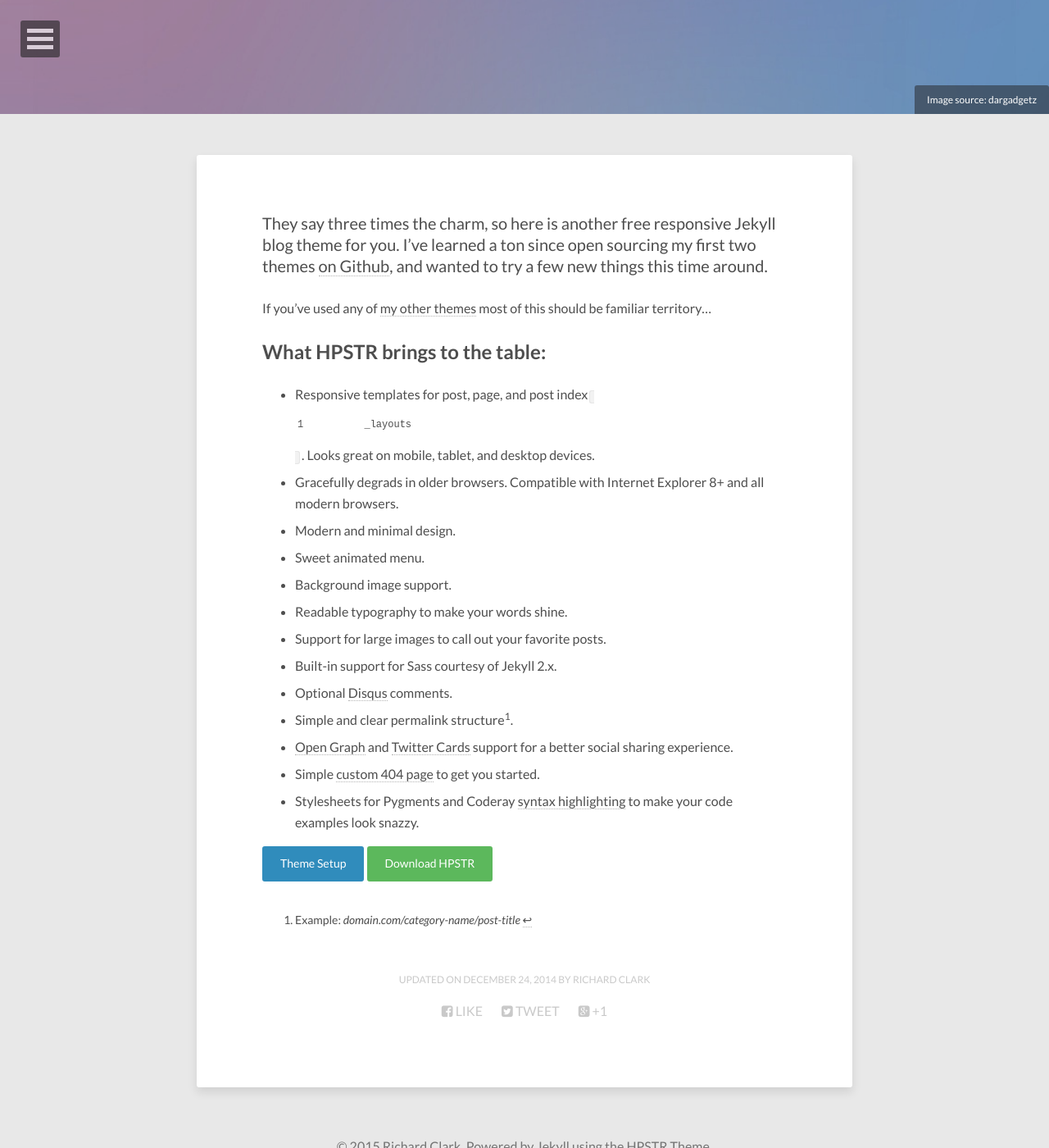
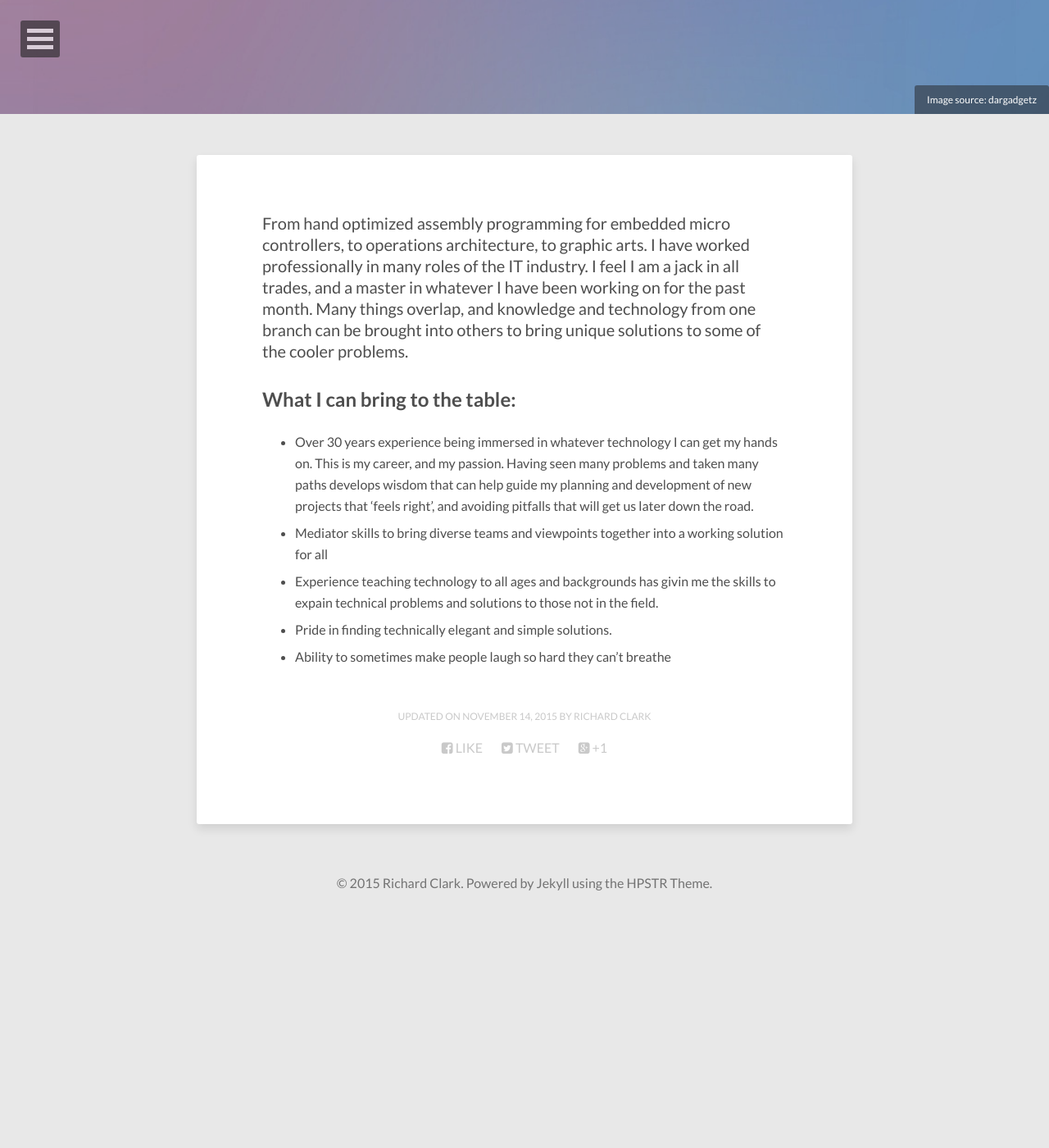
Before and after one commit to seerickcode/seerickcode.github.io, a Jekyll site: the page built from about/index.md, in a window 1280 px wide and 1400 px high, scrolled down 261 px. Shown: the whole window at 82% size. Built offline with Jekyll 4.4.1, drawn with Linux system fonts in a browser that asks for light colours; nearby versions of some CDN libraries; after the commit the page ends 1379 px from its top, so only the background shows below that; some of the changed text lies outside the part shown.

Commit message:
Saved index.md with Dillinger.io

```diff
--- a/about/index.md
+++ b/about/index.md
@@ -1,34 +1,20 @@
 ---
 layout: page
-title: About the Jekyll Theme
+title: About Me
 image:
   feature: abstract-5.jpg
   credit: dargadgetz
   creditlink: http://www.dargadgetz.com/ios-7-abstract-wallpaper-pack-for-iphone-5-and-ipod-touch-retina/
 comments: false
-modified: 2014-12-24
+modified: 2015-11-14
 ---
 
-They say three times the charm, so here is another free responsive Jekyll blog theme for you. I've learned a ton since open sourcing my first two themes [on Github](http://github.com/mmistakes), and wanted to try a few new things this time around.
+From hand optimized assembly programming for embedded micro controllers, to operations architecture, to graphic arts.  I have worked professionally in many roles of the IT industry.  I feel I am a jack in all trades, and a master in whatever I have been working on for the past month.  Many things overlap, and knowledge and technology from one branch can be brought into others to bring unique solutions to some of the cooler problems.
 
-If you've used any of [my other themes](http://mademistakes.com/work/jekyll-themes/) most of this should be familiar territory...
+## What I can bring to the table:
 
-## What HPSTR brings to the table:
-
-* Responsive templates for post, page, and post index `_layouts`. Looks great on mobile, tablet, and desktop devices.
-* Gracefully degrads in older browsers. Compatible with Internet Explorer 8+ and all modern browsers.
-* Modern and minimal design.
-* Sweet animated menu.
-* Background image support.
-* Readable typography to make your words shine.
-* Support for large images to call out your favorite posts.
-* Built-in support for Sass courtesy of Jekyll 2.x.
-* Optional [Disqus](http://disqus.com) comments.
-* Simple and clear permalink structure[^1].
-* [Open Graph](https://developers.facebook.com/docs/opengraph/) and [Twitter Cards](https://dev.twitter.com/docs/cards) support for a better social sharing experience.
-* Simple [custom 404 page]({{ site.url }}/404.html) to get you started.
-* Stylesheets for Pygments and Coderay [syntax highlighting]({{ site.url }}/code-highlighting-post/) to make your code examples look snazzy.
-
-<div markdown="0"><a href="{{ site.url }}/theme-setup/" class="btn btn-info">Theme Setup</a> <a href="https://github.com/mmistakes/hpstr-jekyll-theme" class="btn btn-success">Download HPSTR</a></div>
-
-[^1]: Example: *domain.com/category-name/post-title*
+* Over 30 years experience being immersed in whatever technology I can get my hands on.  This is my career, and my passion.  Having seen many problems and taken many paths develops wisdom that can help guide my planning and development of new projects that 'feels right', and avoiding pitfalls that will get us later down the road.
+* Mediator skills to bring diverse teams and viewpoints together into a working solution for all
+* Experience teaching technology to all ages and backgrounds has givin me the skills to expain technical problems and solutions to those not in the field.
+* Pride in finding technically elegant and simple solutions.
+* Ability to sometimes make people laugh so hard they can't breathe
```
